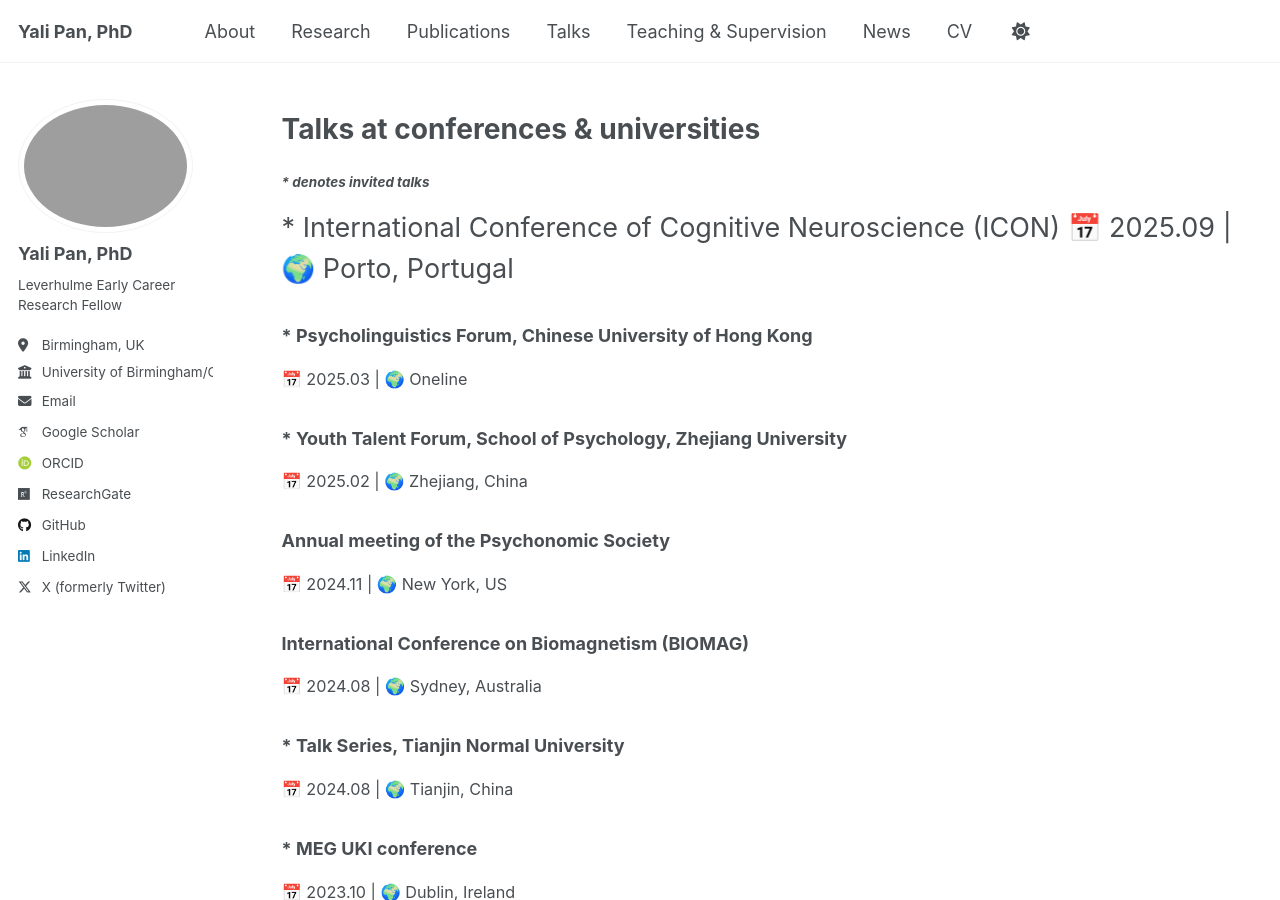
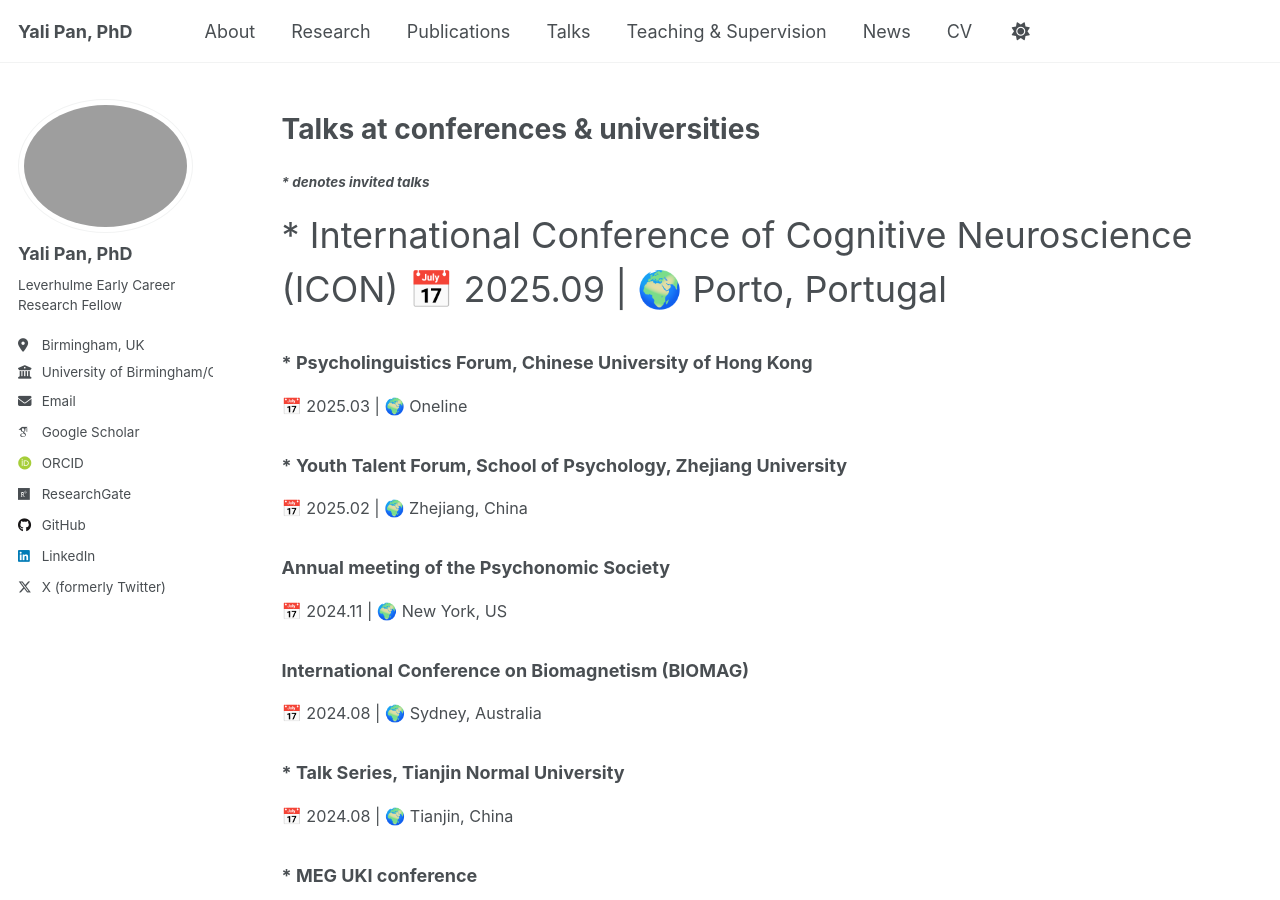
Before and after one commit to yalipan666/yalipan666.github.io, a Jekyll site: the page built from _pages/talks.md, in a window 1280 px wide and 900 px high. Built offline with Jekyll 4.4.1, drawn with Linux system fonts in a browser that asks for light colours; some web fonts are replaced; a script that is not in the unit is left out.

Commit message:
Update talks.md

```diff
--- a/_pages/talks.md
+++ b/_pages/talks.md
@@ -9,7 +9,7 @@ author_profile: true
 
 # Talks at conferences & universities
 #### _* denotes invited talks_
-<span style="font-size:1.5em;"> * International Conference of Cognitive Neuroscience (ICON) 📅 2025.09  |  🌍 Porto, Portugal</span>
+<span style="font-size:2em;"> * International Conference of Cognitive Neuroscience (ICON) 📅 2025.09  |  🌍 Porto, Portugal</span>
 ### * Psycholinguistics Forum, Chinese University of Hong Kong
 <span style="font-size:0.9em;">📅 2025.03  |  🌍 Oneline</span>
 ### * Youth Talent Forum, School of Psychology, Zhejiang University
```
